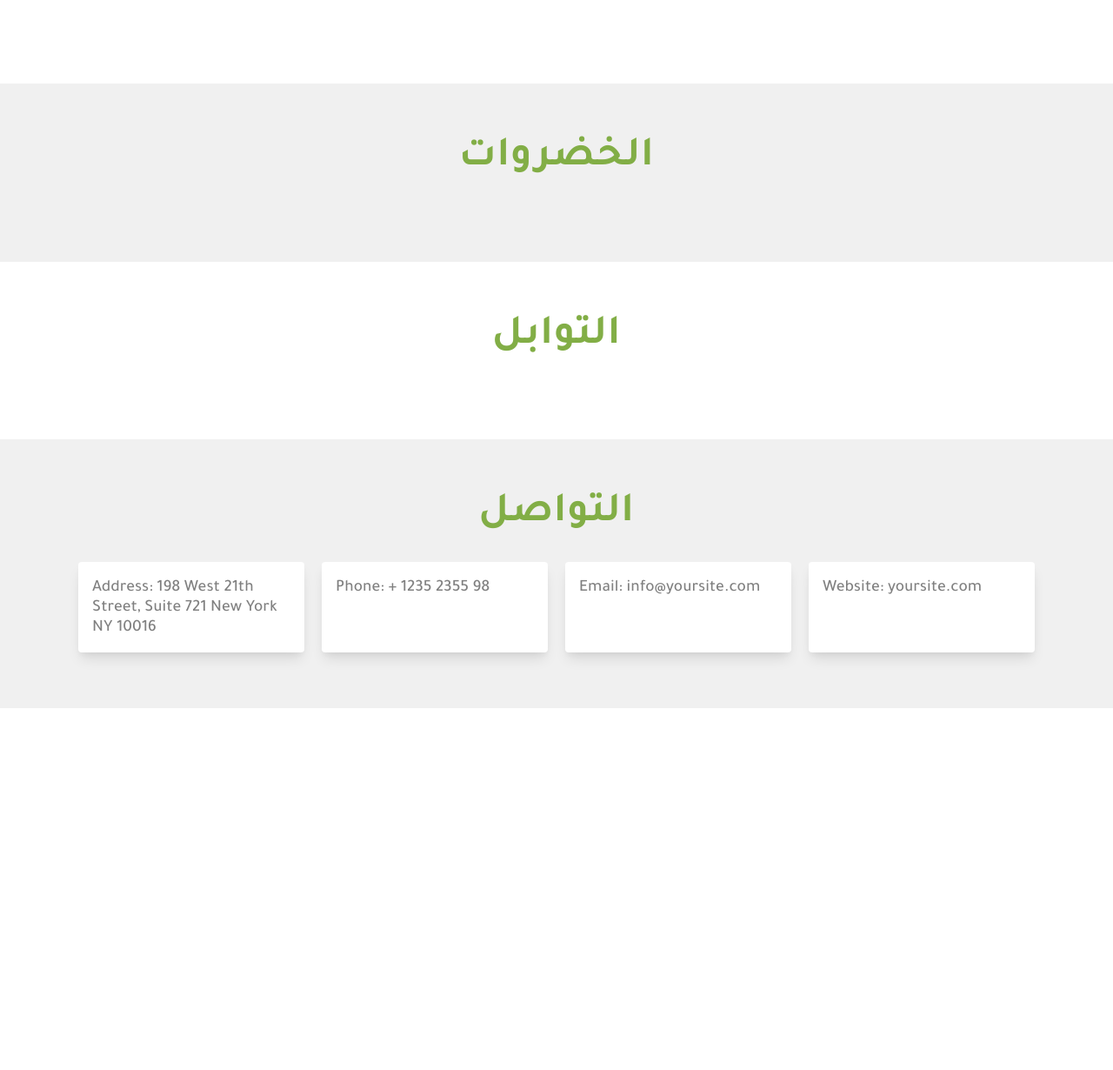
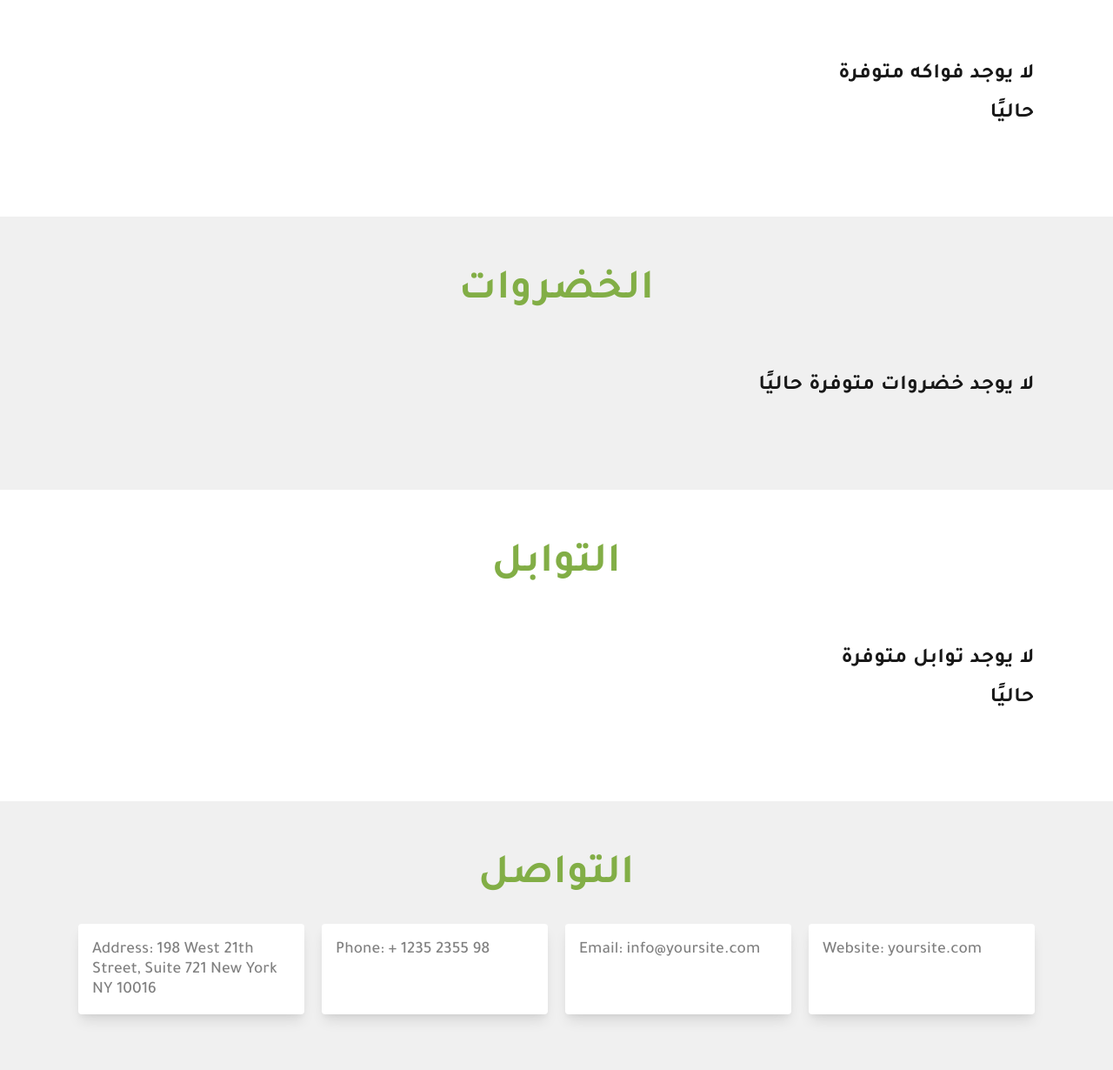
Before and after one commit to Momen-2/El-Wafaa-Website, a Django app: template base/templates/base/home.html in a window 1280 px wide. Shown: the part 717-1947 px from the top of the page at 87% size. Before the commit the page ends 1531 px from the top, so only its background shows below. Run offline with Django 3.2, Linux system fonts and the light colour scheme; the template is opened without the code that fills it, so the values that code supplies are empty.

Commit message:
Small changes

```diff
--- a/base/templates/base/home.html
+++ b/base/templates/base/home.html
@@ -27,6 +27,8 @@
           <h4>{{ fruit.name }}</h4>
         </div>
       </a>
+      {% empty %}
+      <h4>لا يوجد فواكه متوفرة حاليًا</h4>
     {% endfor %}
   </div>
   </div>
@@ -44,6 +46,8 @@
             <h4>{{ vegetable.name }}</h4>
           </div>
         </a>
+        {% empty %}
+        <h4>لا يوجد خضروات متوفرة حاليًا</h4>
       {% endfor %}
     </div>
   </section>
@@ -60,6 +64,8 @@
           <h4>{{ spice.name }}</h4>
         </div>
       </a>
+      {% empty %}
+      <h4>لا يوجد توابل متوفرة حاليًا</h4>
     {% endfor %}
   </div>
 </section>
--- a/static/css/style.css
+++ b/static/css/style.css
@@ -18,8 +18,6 @@
   --border-radius: 0.25rem;
   --letter-spacing: 0.68px;
   --transition: 0.3s ease-in-out all;
-  --max-width: 890px;
-  --fixed-width: 600px;
   --shadow-1: 0 1px 3px 0 rgba(0, 0, 0, 0.1), 0 1px 2px 0 rgba(0, 0, 0, 0.06);
   --shadow-2: 0 4px 6px -1px rgba(0, 0, 0, 0.1),
     0 2px 4px -1px rgba(0, 0, 0, 0.06);
```
